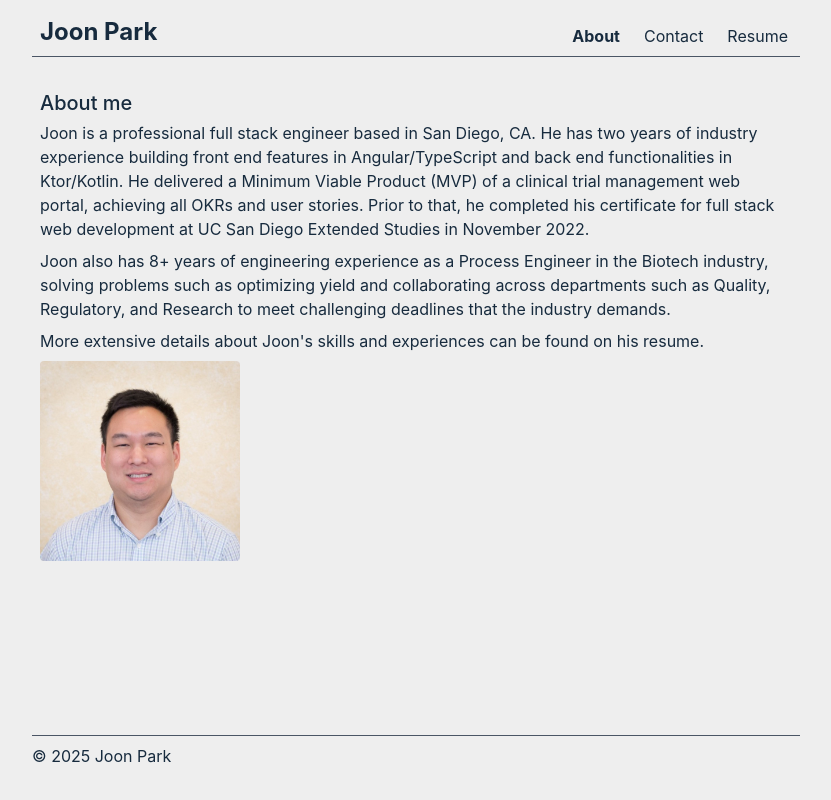
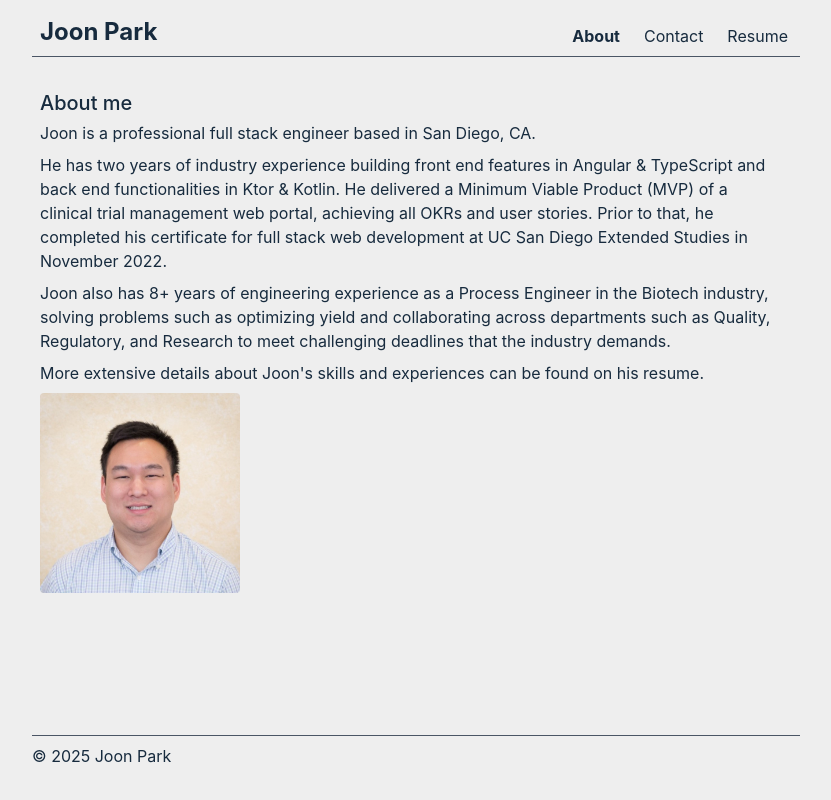
Before and after one commit to jsp220/vite-portfolio, a React (Vite) app: page / in a window 1280 px wide. Shown: the whole page, without its empty margins (224-1055 px from the left). Built offline with nearby package versions, Linux system fonts and the light colour scheme.

Commit message:
minor edits

```diff
--- a/src/components/Header.tsx
+++ b/src/components/Header.tsx
@@ -1,6 +1,5 @@
 import { Link, useLocation } from "react-router-dom";
 import NavItem from "./NavItem";
-import { TextEffect } from "./ui/text-effect";
 
 const Header = () => {
     const location = useLocation();
@@ -13,7 +12,7 @@ const Header = () => {
                 <Link to="/" className="ml-2 font-bold text-2xl text-nowrap">
                     Joon Park
                 </Link>
-                <ul className="w-1/2 flex flex-wrap justify-end ml-auto mt-0 text-right">
+                <ul className="flex flex-wrap justify-end ml-auto mt-0 text-right">
                     <NavItem
                         to="/"
                         label="About"
--- a/src/components/pages/About.tsx
+++ b/src/components/pages/About.tsx
@@ -5,12 +5,14 @@ const About = () => (
         <h1 className="text-xl font-medium py-1">About me</h1>
         <p className="pb-2">
             Joon is a professional full stack engineer based in San Diego, CA.
+        </p>
+        <p className="pb-2">
             He has two years of industry experience building front end features
-            in Angular/TypeScript and back end functionalities in Ktor/Kotlin.
-            He delivered a Minimum Viable Product (MVP) of a clinical trial
-            management web portal, achieving all OKRs and user stories. Prior to
-            that, he completed his certificate for full stack web development at
-            UC San Diego Extended Studies in November 2022.
+            in Angular & TypeScript and back end functionalities in Ktor &
+            Kotlin. He delivered a Minimum Viable Product (MVP) of a clinical
+            trial management web portal, achieving all OKRs and user stories.
+            Prior to that, he completed his certificate for full stack web
+            development at UC San Diego Extended Studies in November 2022.
         </p>
         <p className="pb-2">
             Joon also has 8+ years of engineering experience as a Process
```
